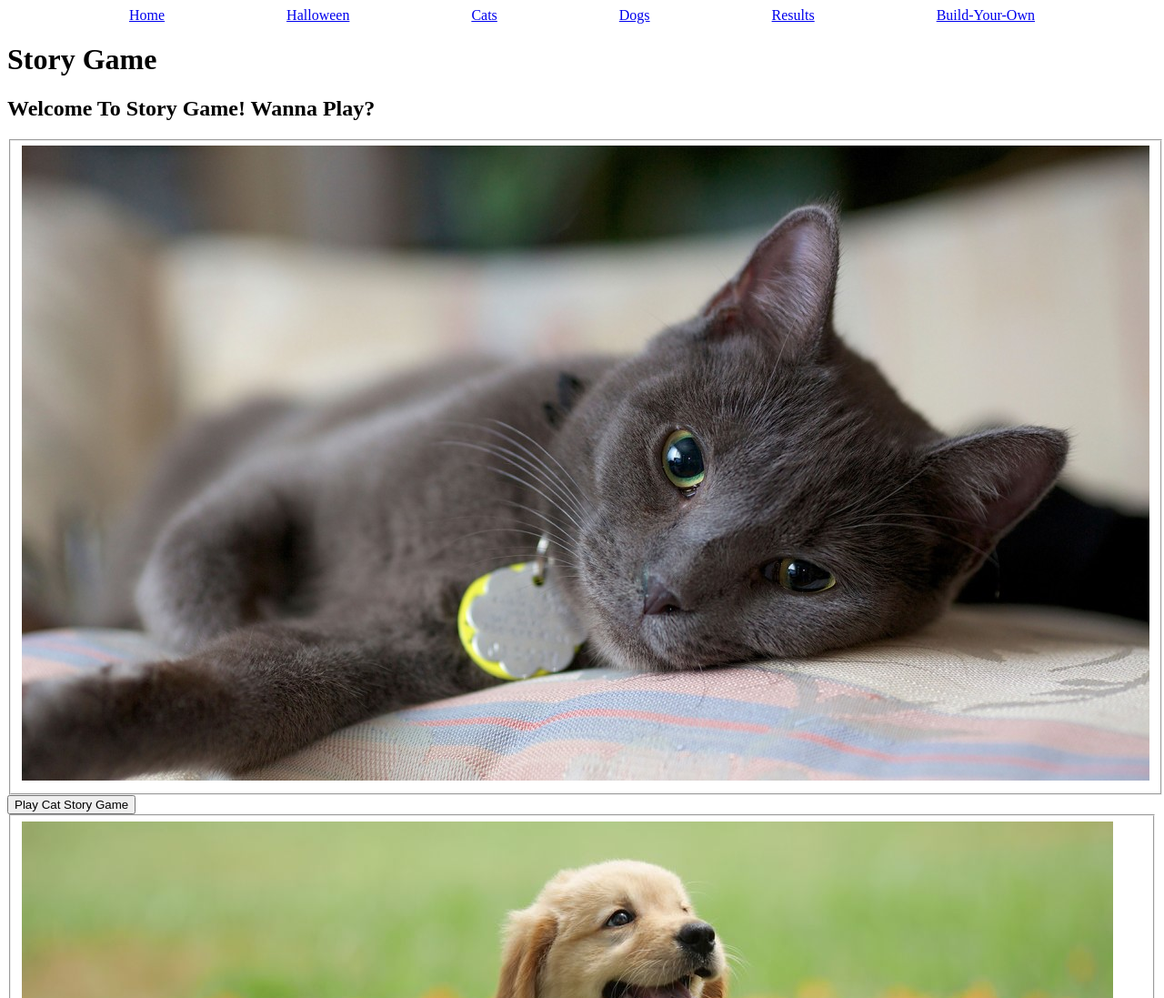
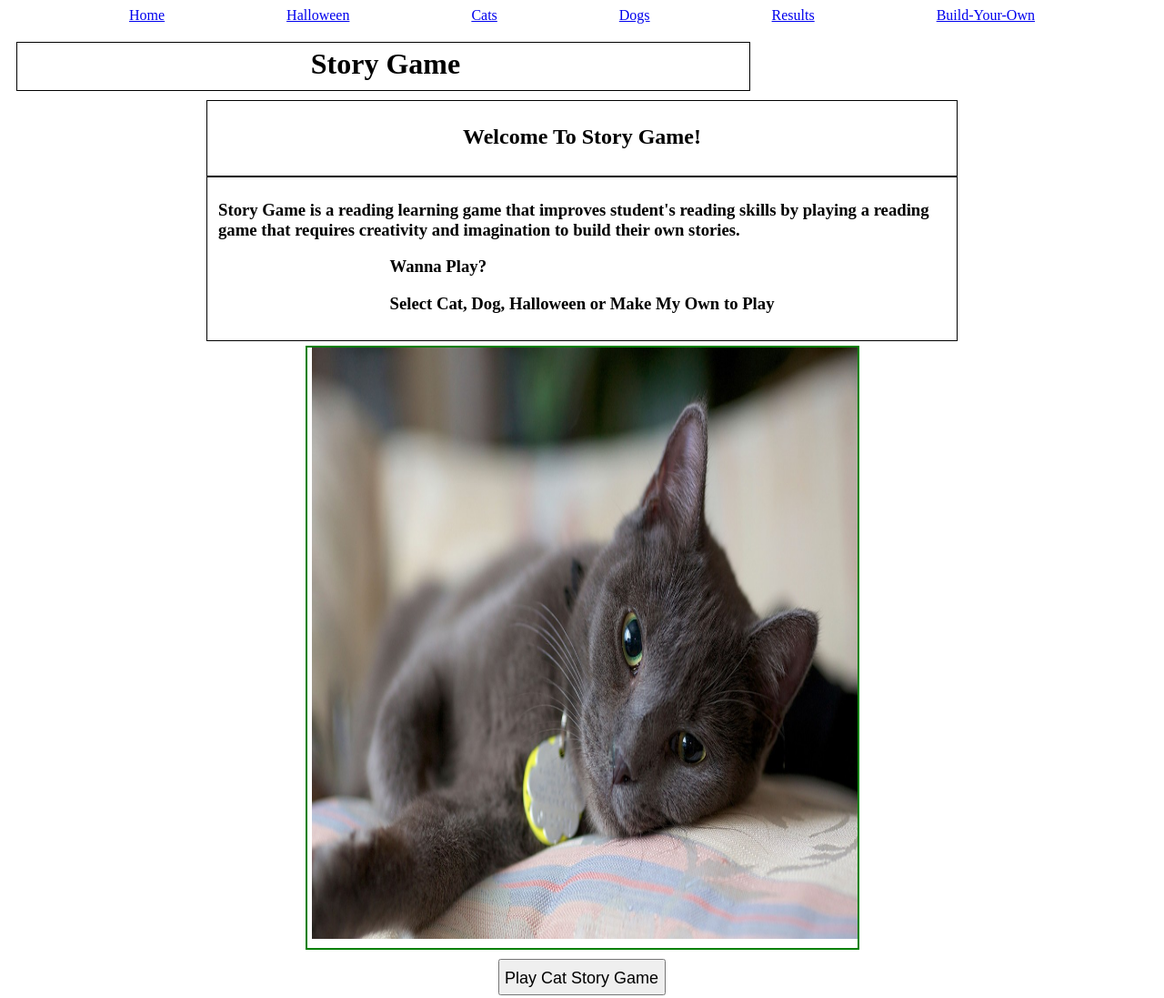
Before and after one commit to nawktopus/Mad-libs, a plain HTML site: page index.html in a window 1280 px wide. Shown: the top 1097 px of the page at 91% size. Drawn offline with Linux system fonts and the light colour scheme.

Commit message:
Cenntered the copyright and names

```diff
--- a/index.html
+++ b/index.html
@@ -1,5 +1,6 @@
 <!DOCTYPE html>
 <html lang="en">
+
 <head>
     <link rel="stylesheet" href="styles.css">
     <meta charset="UTF-8">
@@ -17,23 +18,49 @@
         </nav>
     </header>
 </head>
-<h1>Story Game</h1>
-<h2>Welcome To Story Game! Wanna Play?</h2>
-<fieldset><img src="asset/cat-image.jpg"></fieldset>
-<input type="button" onclick="location.href='cat.html'" value="Play Cat Story Game">
-<fieldset><img src="asset/dog-image.jpg"></fieldset>
-<input type="button" onclick="location.href='dog.html'" value="Play Dog Story Game">
-
-<fieldset><img src="asset/halloweenimage.png"></fieldset>
-<input type="button" onclick="location.href='makemyownstory.html'" value="Play Halloween Story Game">
-<fieldset><img src="asset/makemyownstory.png"></fieldset>
-<input type="button" onclick="location.href='editor.html'" value="Make My Own Story Game">
 
 <body>
-<main>
-    <fieldsset><p>Select Cat, Dog, Halloween or Make My Own to Play</p></fieldsset>
-</main>
- <script src="app.js"></script>
- <script src="editor.js"></script>
+    <h1>Story Game</h1>
+    <fieldset div class="fieldset-container">
+        <h2>Welcome To Story Game!</h2>
+    </fieldset>
+    <fieldset>
+        <h3>
+            <p> Story Game is a reading learning game that improves student's
+                reading skills by playing a reading game that requires creativity and
+                imagination to build their own stories.</p>
+   <h3><p>Wanna Play?</p>
+            <p>Select Cat, Dog, Halloween or Make My Own to Play</p></h3>
+        </fieldset>
+
+        <section id="image-section">
+
+            <div class="image-container"><img src="asset/cat-image.jpg" onclick="location.href='cat.html'">
+                <input id="button1" type="button" onclick="location.href='cat.html'" value="Play Cat Story Game">
+            </div>
+
+            <div class="image-container"><img src="asset/dog-image.jpg" onclick="location.href='dog.html'">
+                <input id="button2" type="button" onclick="location.href='dog.html'" value="Play Dog Story Game">
+            </div>
+
+
+
+            <div class="image-container"><img src="asset/halloween-image.jpg" onclick="location.href='halloween.html'">
+                <input id="button3" type="button" onclick="location.href='halloween.html'"
+                    value="Play Halloween Story Game">
+            </div>
+
+            <div class="image-container"><img src="asset/makemyownstory.png" onclick="location.href='halloween.html'">
+                <input id="button4" type="button" onclick="location.href='editor.html'" value="Make My Own Story Game">
+            </div>
+        </section>
+        <main>
+
+        </main>
+        <script src="app.js"></script>
+        <script src="editor.js"></script>
 </body>
+<fieldset>Story Game Copyright 2022 by Charles Campbell, Sage Jasinsky, Mahad Ali and Jordan Kwan <footer></footer>
+</fieldset>
+
 </html>
--- a/styles.css
+++ b/styles.css
@@ -1,4 +1,82 @@
 nav {
     display: flex;
     justify-content: space-evenly;
+    padding-bottom: 10px;
 }
+
+h1 {
+    border: 1px solid black;
+    width: 800px;
+    margin: auto;
+    padding-top: 10px;
+    padding-bottom: 10px;
+    justify-content: center;
+    justify-items: center;
+    object-fit: center;
+    object-position: 100% 10%;
+    padding-top: 5px;
+    padding-left: 5px;
+    align-items: center;
+    margin: 10px;
+    top:50%;
+    display: flex;
+    flex-wrap: wrap;
+    justify-content: center;
+}
+img {
+    display:relative;
+    width: 600px;
+    height: 650px ;
+    grid-row: auto;
+    column-fill: auto;
+    border: 2px solid green;
+    margin-right: 1em;
+    object-fit: center;
+    object-position: 100% 10%;
+    margin-left: 40px;
+    margin-right: 40px;
+    padding-left: 5px;
+    padding-bottom: 10px;
+}
+
+section {
+    display:flex;
+    justify-content: center;
+    align-items: center;
+}
+
+.image-container {
+display: flex;
+flex-direction: column;
+justify-content: center;
+align-items: center;
+margin: 5px;
+}
+.image-container input {
+    font-size: large;
+    height: 40px;
+    position: flex;
+    border:3px soldi black;
+    padding-top: 5px;
+    padding-left: 5px;
+    align-items: center;
+    margin: 10px;
+    top:50%
+}
+#image-section {
+    display: flex;
+    flex-wrap: wrap;
+    justify-content: center;
+
+}
+
+fieldset {
+    border: 1px solid black;
+    width: 800px;
+    margin: auto;
+    justify-content: center;
+    justify-items: center;
+    object-fit: center;
+    object-position: 100% 10%;
+
+}
```
Also changed, not shown: asset/makemyownstory.png (added).
